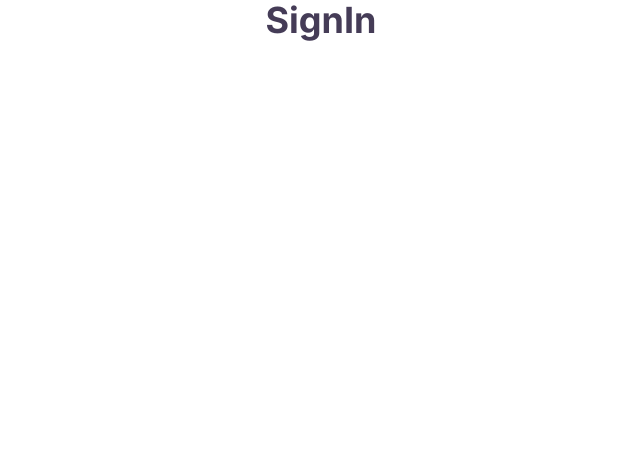
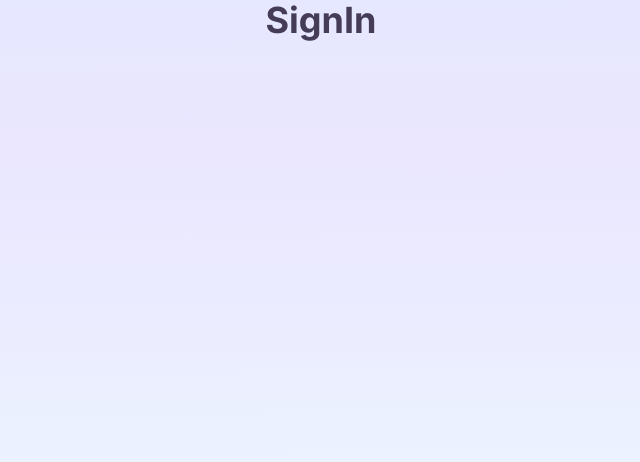
Before and after one commit to devhausleipzigacademy/camp8-final-project, a Next.js app: page /signIn in a window 1280 px wide. Shown: the top 462 px of the page, without its empty margins (319-959 px from the left). Built offline with nearby package versions, Linux system fonts and the light colour scheme.

Commit message:
background color added to html

```diff
--- a/src/styles/globals.css
+++ b/src/styles/globals.css
@@ -32,7 +32,7 @@
 /* Setting default text colour */
 @layer base {
   html {
-    @apply text-text-typo;
+    @apply text-text-typo bg-primary-frame w-full h-full justify-center content-start;
   }
 }
 
```
